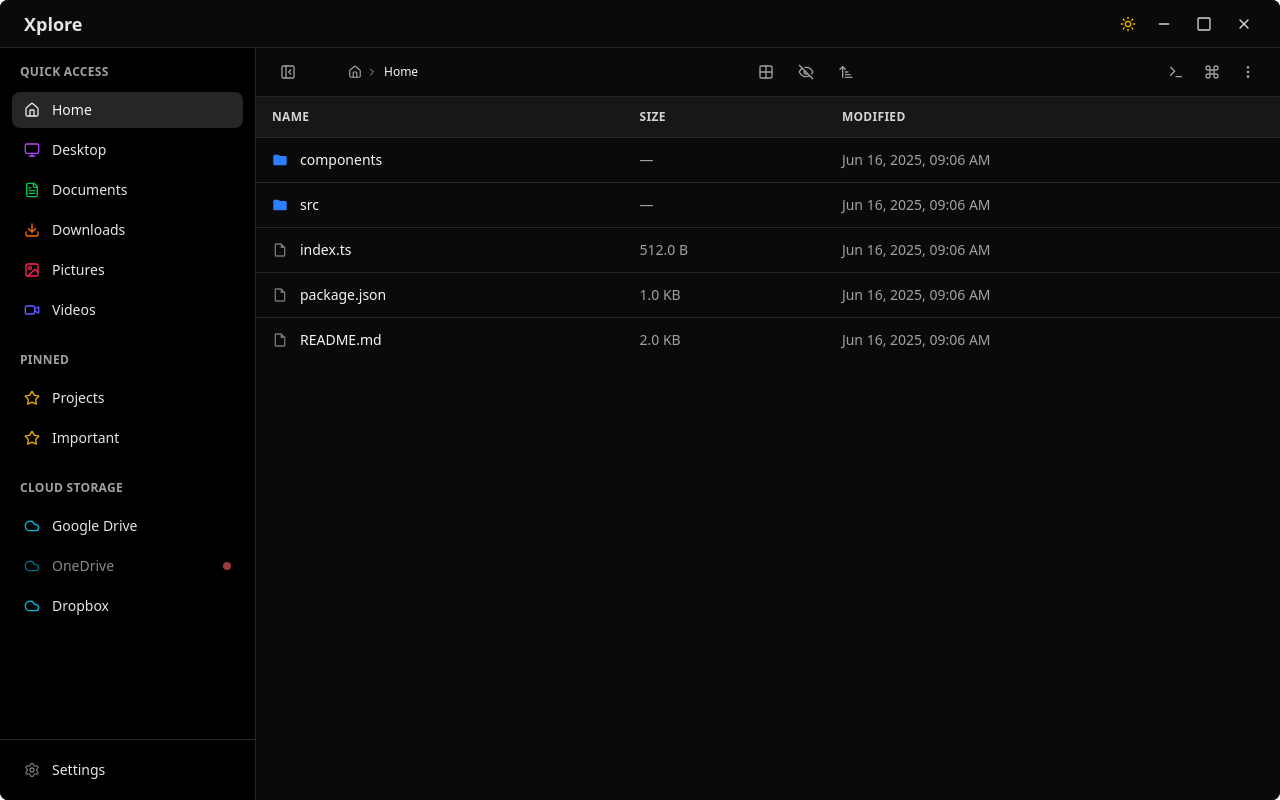
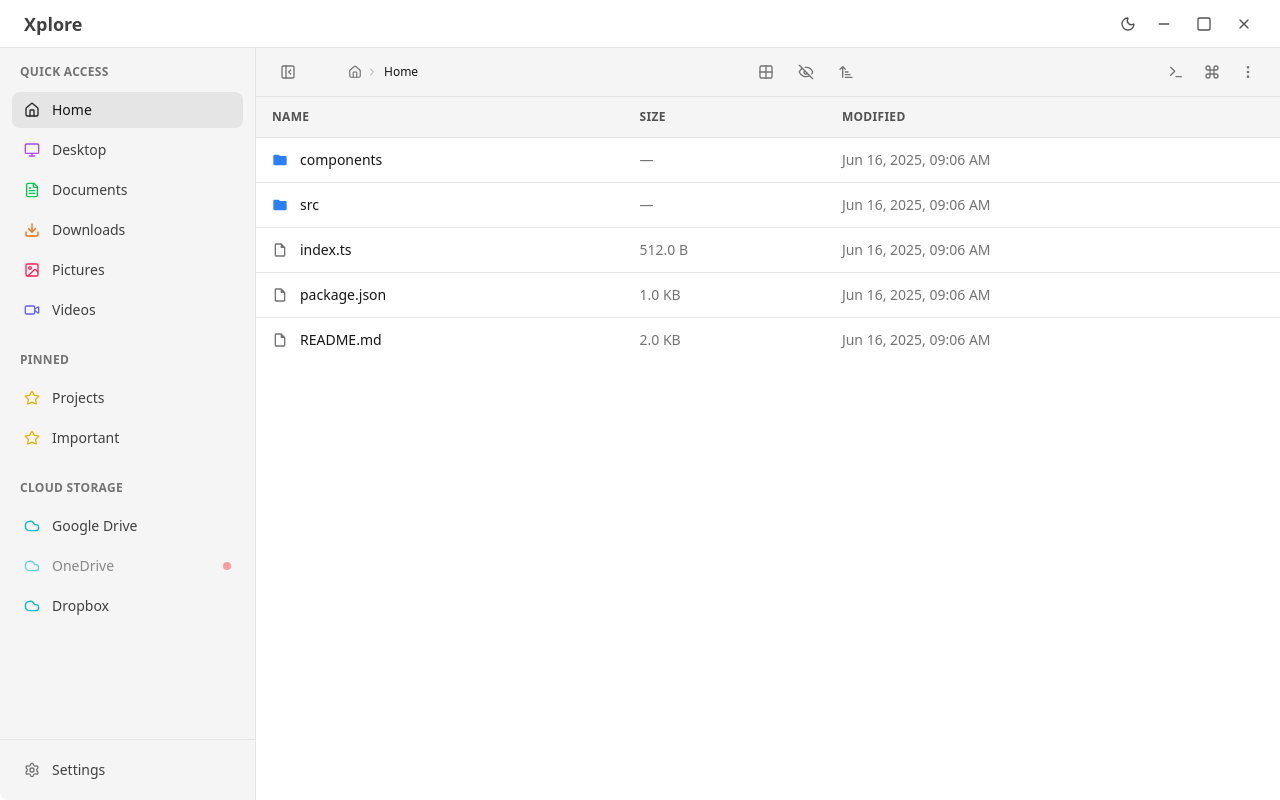
Before and after one commit to unnikrishnanNam/xplore-v2, a React (Vite) app: page / in a window 1280 px wide. Built offline with nearby package versions, Linux system fonts and the light colour scheme.

Commit message:
feat: Enhance theme management by updating themeAtom initialization and adding system theme listener

```diff
--- a/src/pages/Index.tsx
+++ b/src/pages/Index.tsx
@@ -20,12 +20,22 @@ import {
 const Index = () => {
   const [terminalOpen, setTerminalOpen] = useAtom(terminalOpenAtom);
   const [, setCommandPaletteOpen] = useAtom(commandPaletteOpenAtom);
-  const [theme] = useAtom(themeAtom);
+  const [theme, setTheme] = useAtom(themeAtom);
   const setUpdateHome = useSetAtom(updateHomeAtoms);
 
   useEffect(() => {
     document.documentElement.classList.toggle("dark", theme === "dark");
   }, [theme]);
+
+  // Listen for system theme changes and update themeAtom
+  useEffect(() => {
+    const media = window.matchMedia("(prefers-color-scheme: dark)");
+    const handleChange = () => {
+      setTheme(media.matches ? "dark" : "light");
+    };
+    media.addEventListener("change", handleChange);
+    return () => media.removeEventListener("change", handleChange);
+  }, [setTheme]);
 
   useEffect(() => {
     const handleKeyDown = (e: KeyboardEvent) => {
--- a/src/store/atoms.ts
+++ b/src/store/atoms.ts
@@ -18,7 +18,13 @@ export interface CloudProvider {
 }
 
 // Theme atoms
-export const themeAtom = atom<"light" | "dark">("dark");
+export const themeAtom = atom<"light" | "dark">(
+  typeof window !== "undefined" &&
+    window.matchMedia &&
+    window.matchMedia("(prefers-color-scheme: dark)").matches
+    ? "dark"
+    : "light"
+);
 
 // UI state atoms
 export const sidebarCollapsedAtom = atom(false);
```
